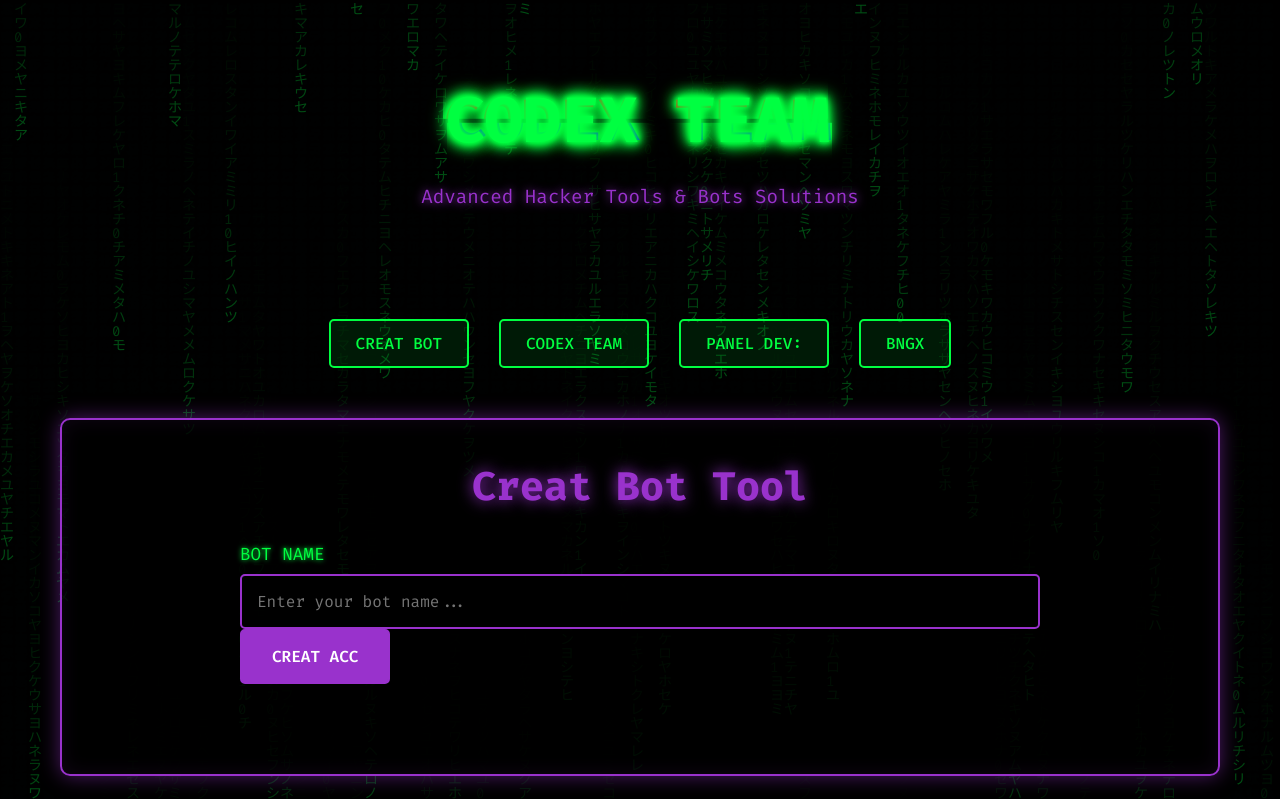
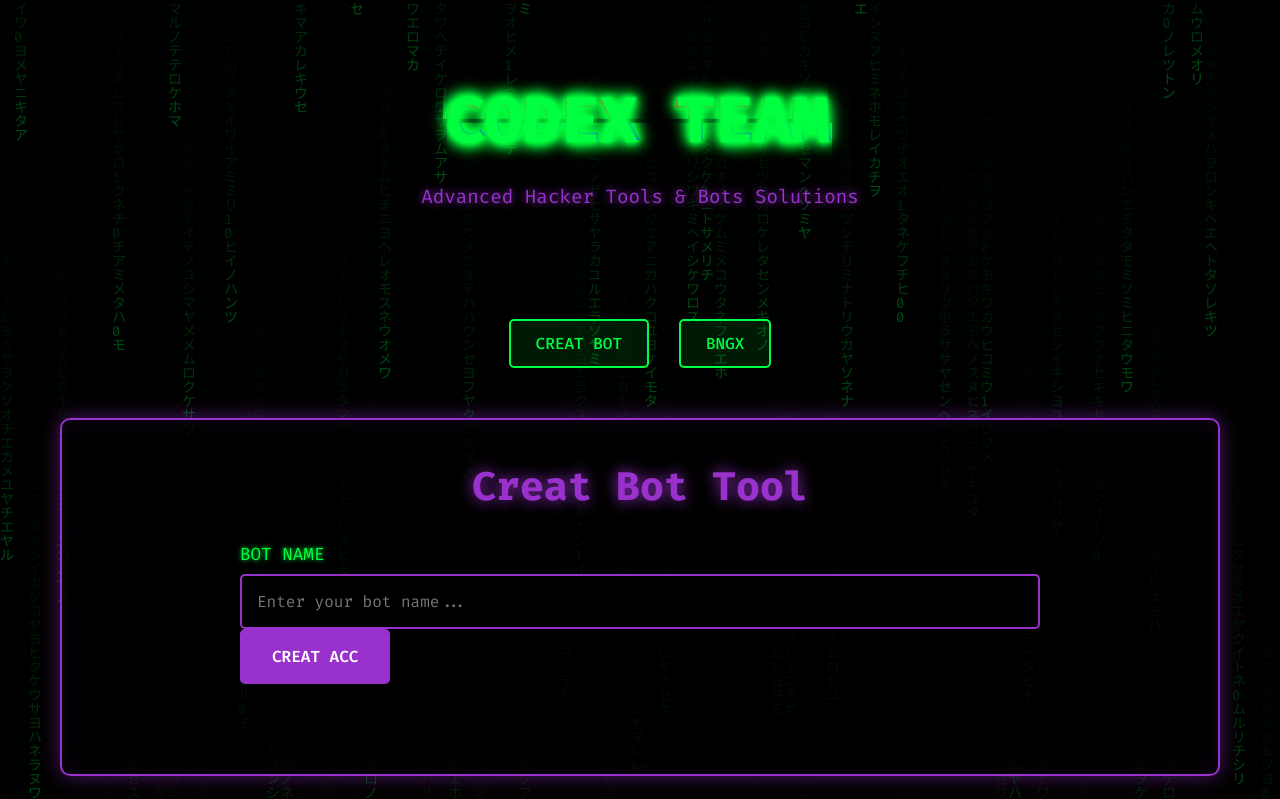
Before and after one commit to ouldahsenef-netizen/Codexpanel, a Flask app: page / in a window 1280 px wide. Shown: the top 799 px of the page. Run offline with Flask 3, Linux system fonts and the light colour scheme.

Commit message:
Update index.html

```diff
--- a/templates/index.html
+++ b/templates/index.html
@@ -22,8 +22,6 @@
         <!-- Navigation -->
         <nav class="nav-bar">
             <a href="#bio-tool" class="nav-link">CREAT BOT</a>
-            <a href="#item-tool" class="nav-link">CODEX TEAM </a>
-            <a href="#api-tools" class="nav-link">PANEL DEV:</a>
             <a href="#team" class="nav-link">BNGX</a>
         </nav>
 
@@ -82,7 +80,7 @@
                     <h3 class="dev-name purple-text">BNGX</h3>
                     <p class="dev-role">CODEX TEAM PANEL</p>
                     <p class="dev-description">Site creator</p>
-                    <a href="https://t.me/BNGXTTT" target="_blank" class="btn btn-telegram purple">
+                    <a href="https://t.me/BNGXXXX" target="_blank" class="btn btn-telegram purple">
                         <i class="fab fa-telegram-plane"></i> Contact via Telegram
                     </a>
                 </div>
```
